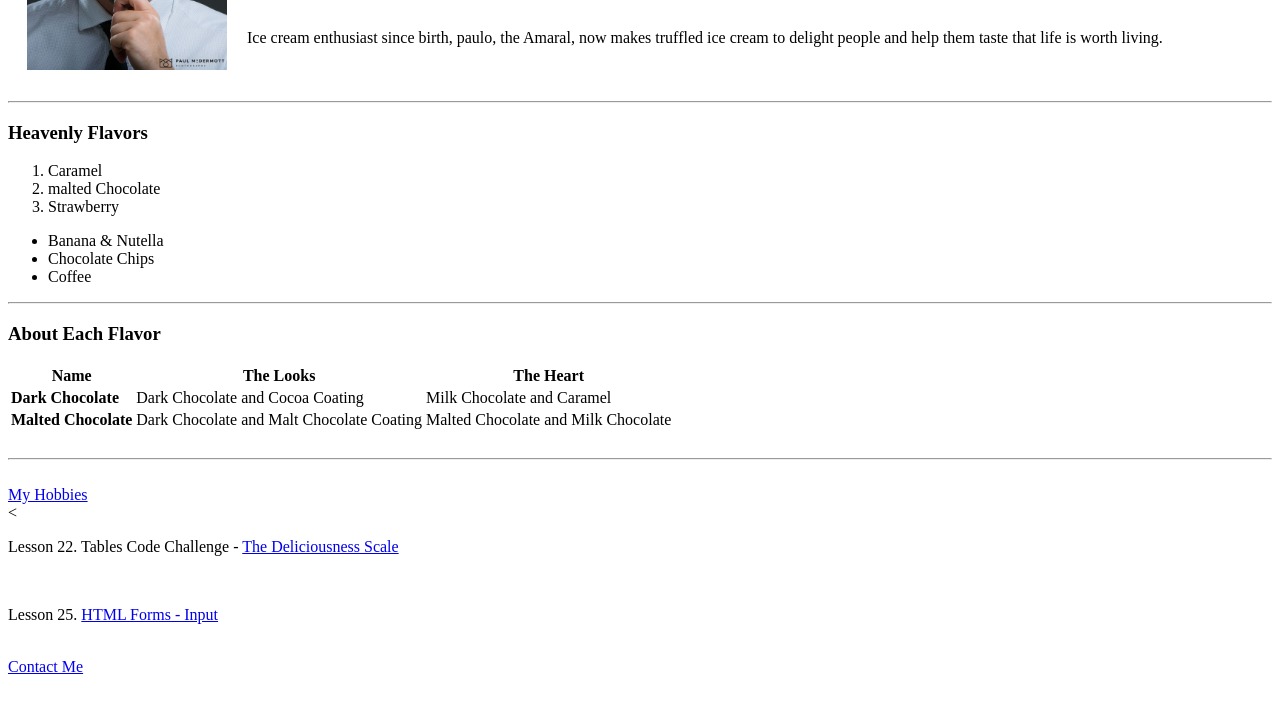
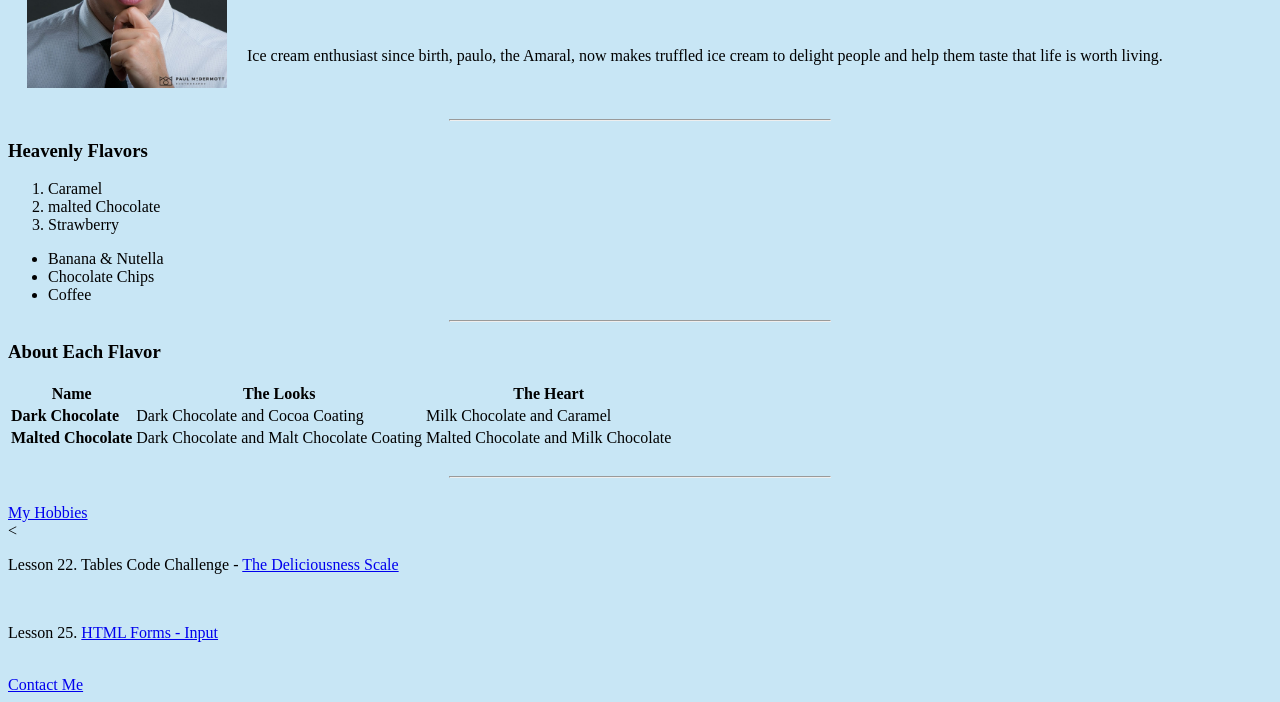
Before and after one commit to thezaatar/devcourse, a plain HTML site: page index.html in a window 1280 px wide. Shown: the part 157-859 px from the top of the page. Drawn offline with Linux system fonts and the light colour scheme.

Commit message:
Add files via upload

```diff
--- a/index.html
+++ b/index.html
@@ -4,18 +4,35 @@
 <head>
   <meta charset="utf-8">
   <title>Paulo Amaral&#127913; is a cool dude!</title>
+
+  <style>
+    body {
+      background-color: #c8e6f5;
+    }
+
+  hr {
+    background-color: #E3211F;
+    border-stye: dotted;
+    width: 30%;
+    }
+
+  </style>
+
 </head>
+<!-- why do I need to use semicolon ";" after color code? -->"
 
 <body>
   <table cellspacing="18">
     <tr>
-    <td>  <img src="paulo.jpg" alt="Paulo Amaral, Web Accessibility Consultant, Profile Picture" height="200px" ;width="200px"></td>
-    <td>  <h1>Paulo Amaral, MS .'.</h1>
+      <td> <img src="paulo.jpg" alt="Paulo Amaral, Web Accessibility Consultant, Profile Picture" height="200px" ;width="200px"></td>
+      <td>
+        <h1>Paulo Amaral, MS .'.</h1>
         <p><em><a href="allyright.com">Web <strong>Accessibility</strong> Consultant</a></em></p>
         <br />
         <p>
           Ice cream enthusiast since birth, paulo, the Amaral, now makes truffled ice cream to delight people and help them taste that life is worth living.
-      </p></td>
+        </p>
+      </td>
     </tr>
   </table>
   <hr />
```
Also changed, not shown: Questions.txt (added). Lines whose indentation alone changed are shown as unchanged.
